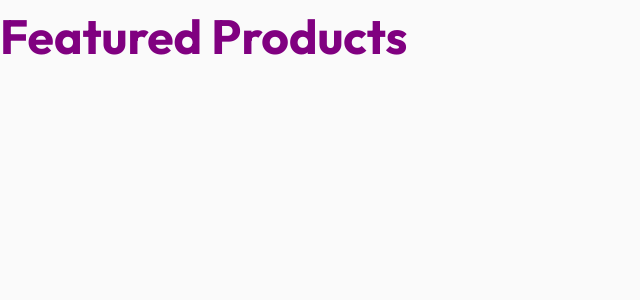
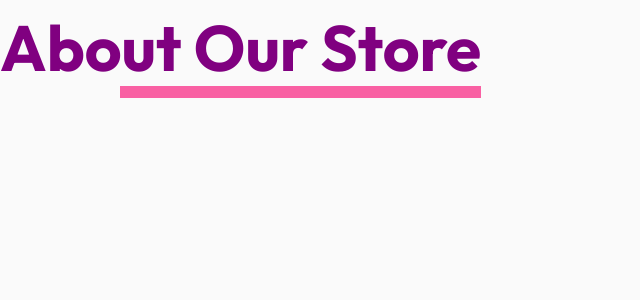
Before and after one commit to timmyproofficial/premier-store, a React (Vite) app: page / in a window 1280 px wide. Shown: the top 300 px of the page, without its empty margins (0-640 px from the left). Built offline with nearby package versions, Linux system fonts and the light colour scheme.

Commit message:
Create a larger heading with a thicker border bottom

```diff
--- a/src/App.tsx
+++ b/src/App.tsx
@@ -1,9 +1,9 @@
-import HeadingPlain from './components/HeadingPlain';
+import HeadingBorderLg from './components/HeadingBorderLg';
 
 function App() {
   return (
     <>
-      <HeadingPlain mainText="Featured Products" />
+      <HeadingBorderLg mainText="About Our Store" />
     </>
   );
 }
--- /dev/null
+++ b/src/components/HeadingBorderLg.tsx
@@ -0,0 +1,10 @@
+const HeadingBorderLg = ({ mainText }: { mainText: string }) => {
+  return (
+    <div className="inline-flex flex-col items-start">
+      <h2 className="font-[700]">{mainText}</h2>
+      <div className="bg-secondary-color w-[75%] mt-[-10px] border-[6px] border-secondary-color self-end"></div>
+    </div>
+  );
+};
+
+export default HeadingBorderLg;
```
